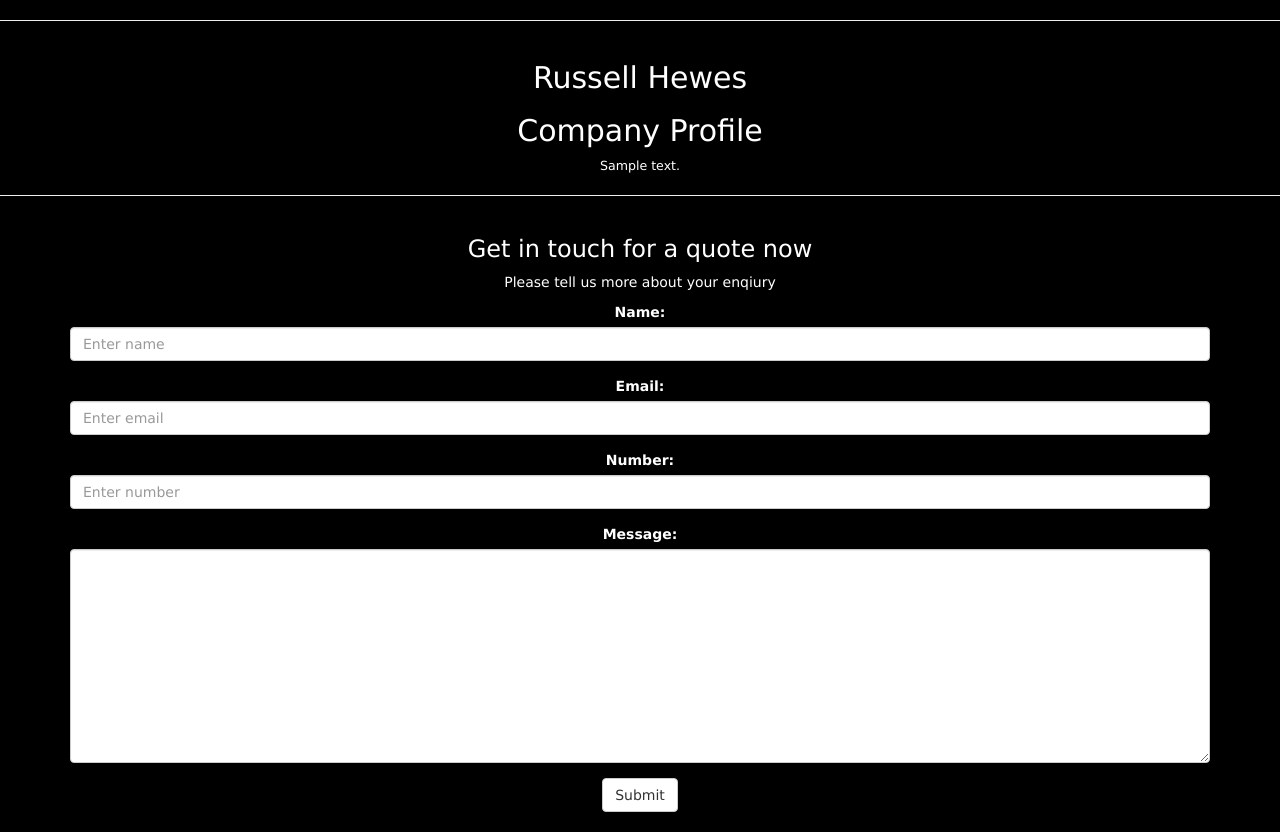
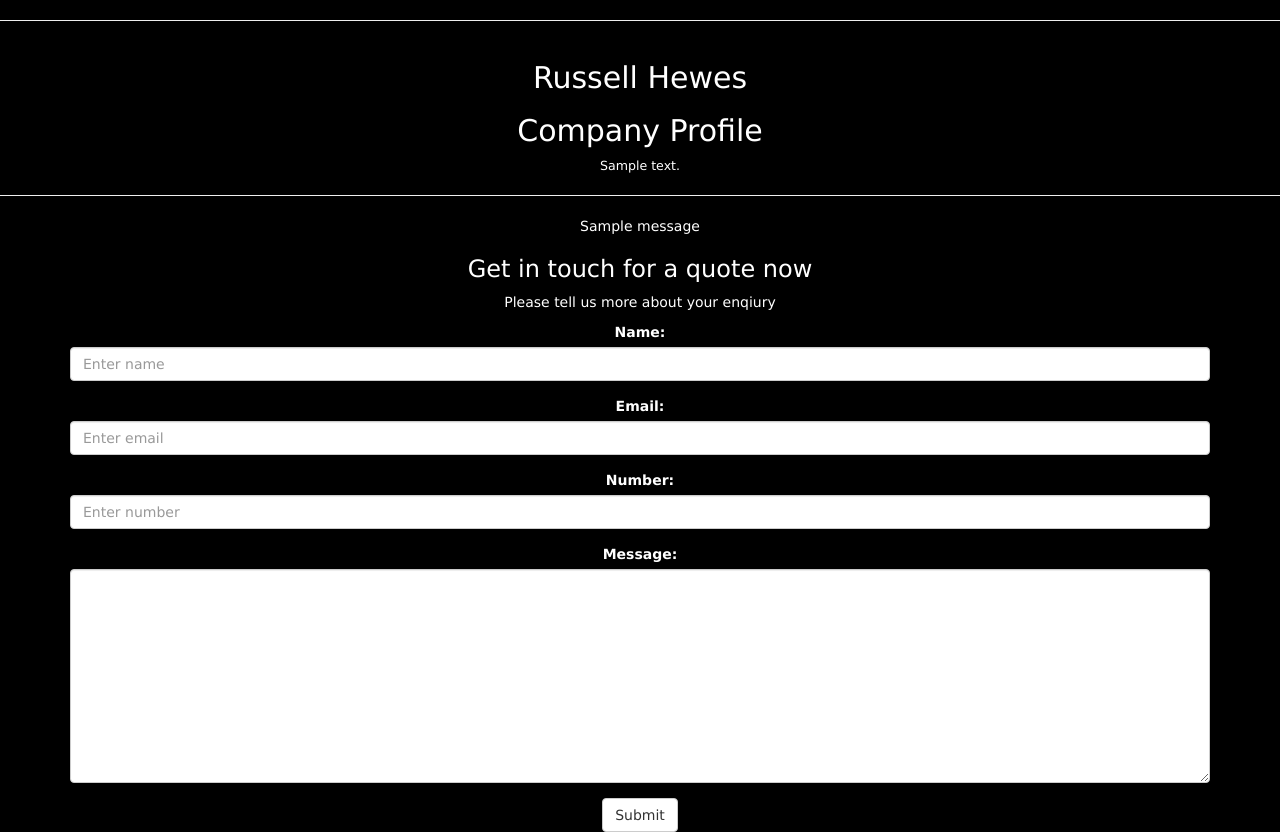
Before and after one commit to mayurpande/RussellHewes, a Python web app: template templates/index.html in a window 1280 px wide. Shown: the part 801-1633 px from the top of the page. Run offline with Jinja, Linux system fonts and the light colour scheme; the template is opened without the code that fills it: most values are stand-ins (such as "Sample title", 1, 10 or a date in 2020); one stand-in notice (Sample message) is shown; some libraries are stand-ins or nearby versions.

Commit message:
Added flash messages code

```diff
--- a/templates/index.html
+++ b/templates/index.html
@@ -50,14 +50,20 @@
 
   <hr />
   <div id="contact">
-
-    <div class="container">
+    <div class="container" >
+      {% with messages = get_flashed_messages() %}
+       {% if messages %}
+          {% for message in messages %}
+             {{ message }}
+          {% endfor %}
+       {% endif %}
+      {% endwith %}
       <h3>Get in touch for a quote now</h3>
       <p>Please tell us more about your enqiury</p>
       <form method="post" action="/">
         <div class="form-group">
-          <label for="name">Name:</label>
-          <input type="text" class="form-control" id="name"  placeholder="Enter name" name="name">
+          <label for="username">Name:</label>
+          <input type="text" class="form-control" id="username"  placeholder="Enter name" name="username">
         </div>
 
         <div class="form-group">
@@ -74,11 +80,6 @@
           <label for="text-content">Message:</label>
           <textarea name="text-content" class="form-control" id="text-content" rows=10></textarea>
         </div>
-
-
-
-
-
         <button type="submit" class="btn btn-default">Submit</button>
       </form>
     </div>
```
